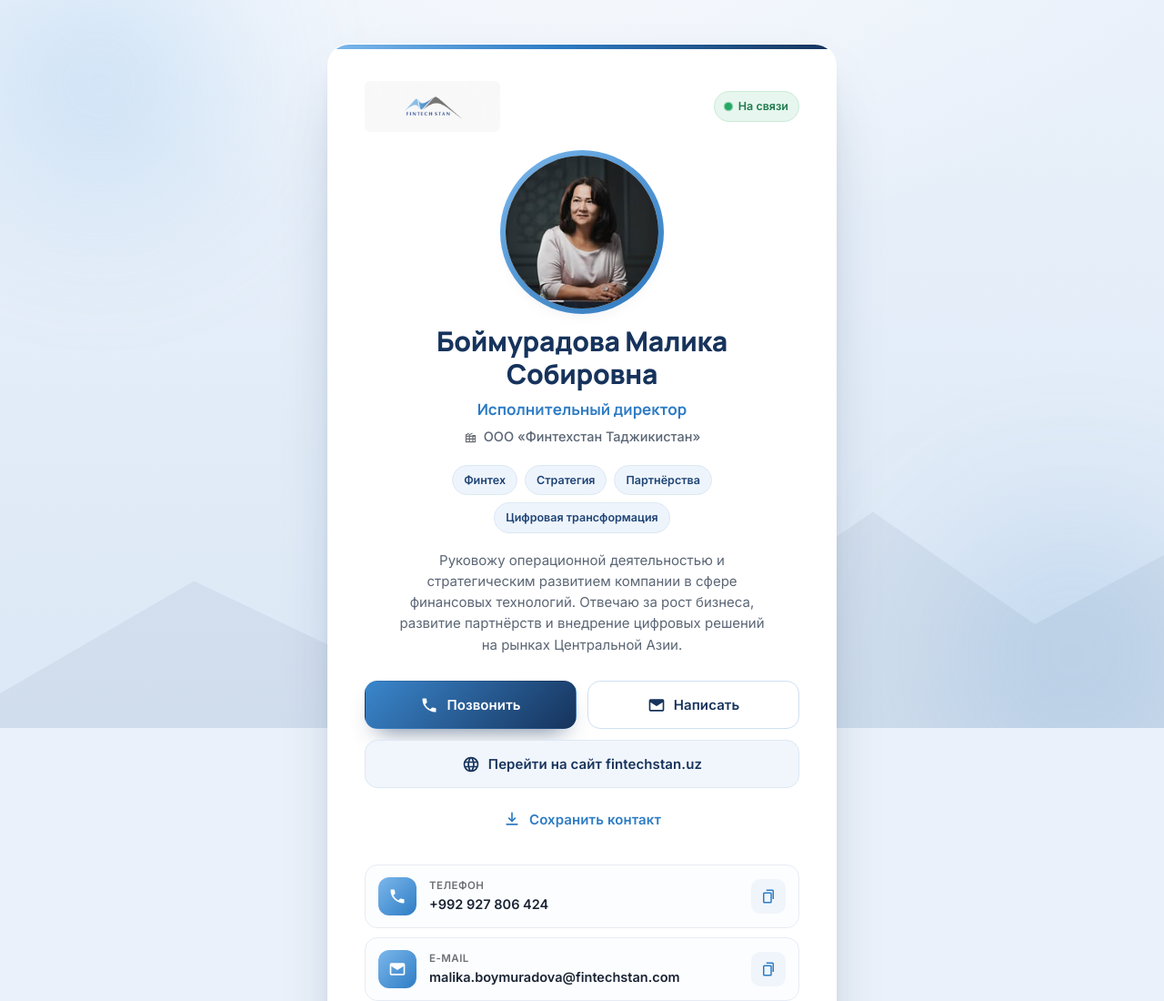
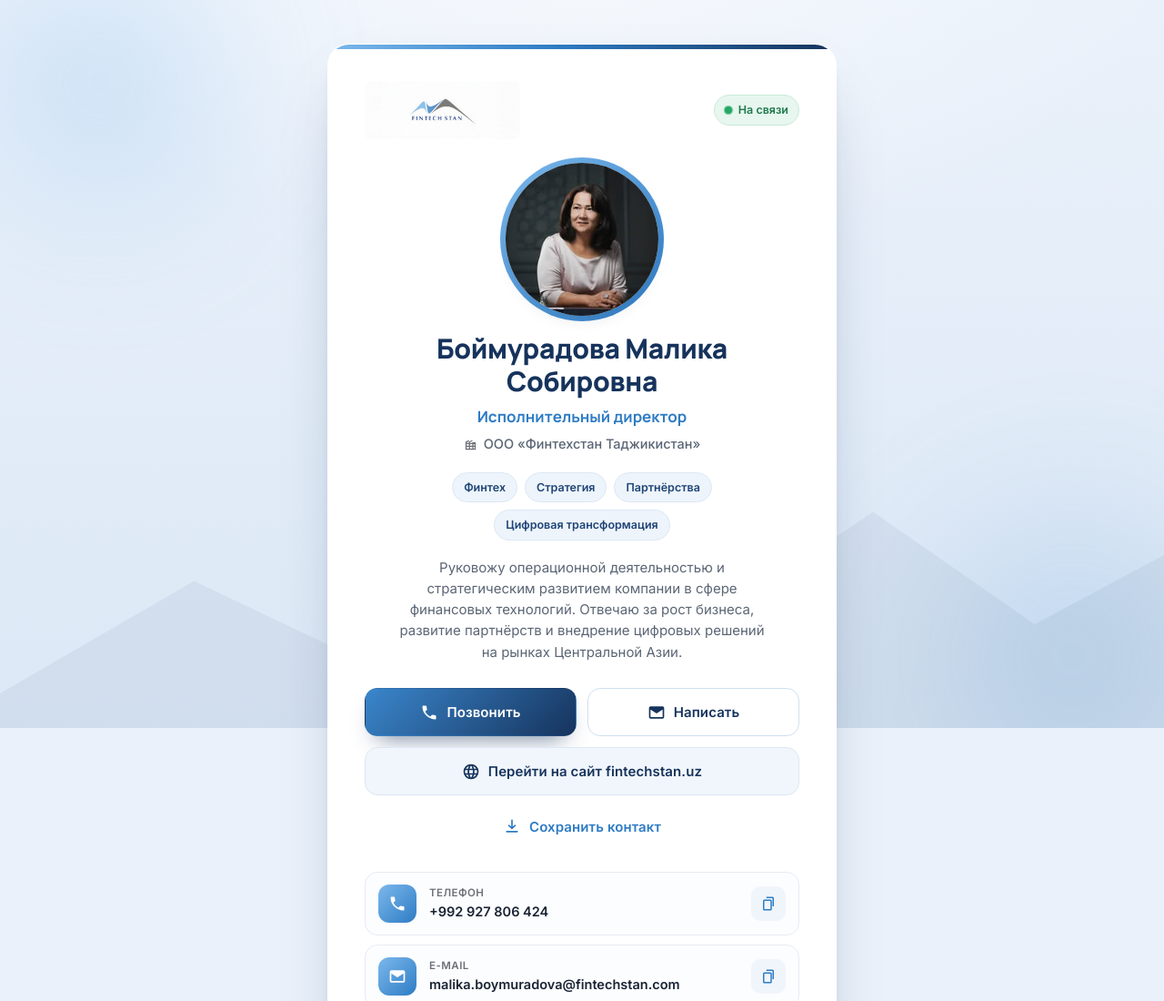
Before and after one commit to Saidmuhammad2020/MalikaBoymurodova, a plain HTML site: page index.html in a window 1280 px wide. Shown: the top 1100 px of the page at 91% size. Drawn offline with nearby package versions, Linux system fonts and the light colour scheme.

Commit message:
Replace logo2 with Logo3, increase logo size to 64px

```diff
--- a/assets/css/styles.css
+++ b/assets/css/styles.css
@@ -120,7 +120,7 @@ h1, h2 { margin: 0; }
 }
 .brand { display: flex; align-items: center; gap: 10px; }
 .brand__mark {
-  height: 56px;
+  height: 64px;
   width: auto;
   mix-blend-mode: multiply;
   border-radius: 6px;
--- a/index.html
+++ b/index.html
@@ -95,7 +95,7 @@
     <!-- Header -->
     <header class="card__head reveal">
       <div class="brand">
-        <img class="brand__mark" src="assets/img/logo2.jpg" alt="FintechStan" width="160" height="56">
+        <img class="brand__mark" src="assets/img/Logo3.jpg" alt="FintechStan" width="180" height="64">
       </div>
       <span class="status">
         <span class="status__dot" aria-hidden="true"></span>
```
Also changed, not shown: assets/img/Logo3.jpg (added).
